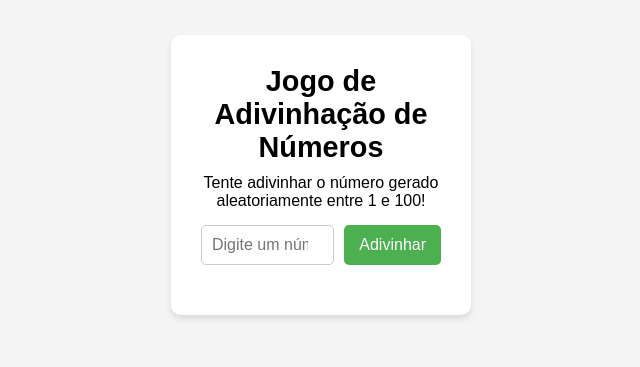
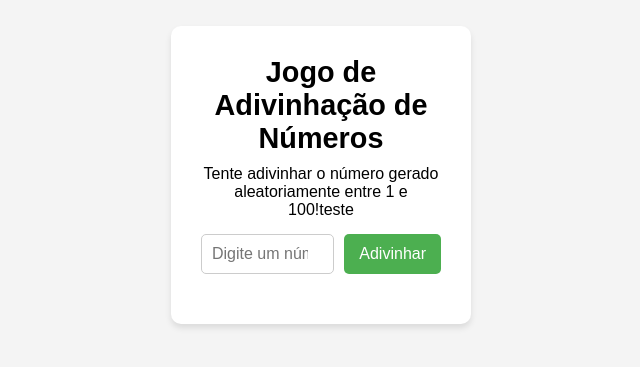
Before and after one commit to viktor-ariel/teste55, a plain HTML site: page index.html in a window 1280 px wide. Shown: the part 225-592 px from the top of the page, without its empty margins (319-959 px from the left). Drawn offline with Linux system fonts and the light colour scheme.

Commit message:
alteracao

```diff
--- a/index.html
+++ b/index.html
@@ -9,7 +9,9 @@
 <body>
     <div class="game-container">
         <h1>Jogo de Adivinhação de Números</h1>
-        <p>Tente adivinhar o número gerado aleatoriamente entre 1 e 100!</p>
+        <p>Tente adivinhar o número gerado aleatoriamente entre 1 e 100!teste
+
+        </p>
         <div class="input-area">
             <input type="number" id="guessInput" placeholder="Digite um número" min="1" max="100">
             <button id="guessButton">Adivinhar</button>
```
